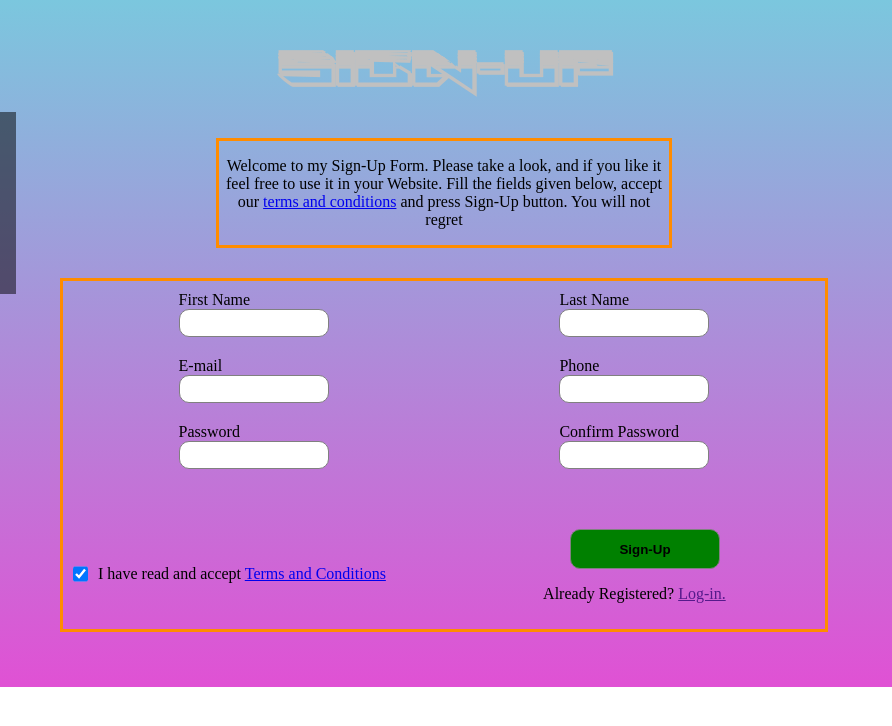
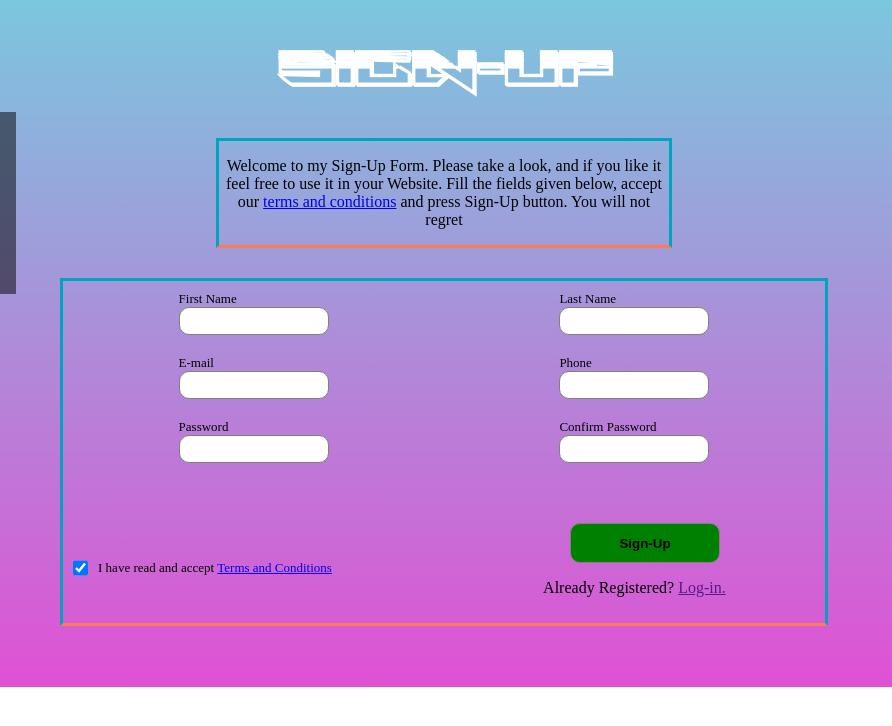
Before and after one commit to cmaster-yan/signup-form, a plain HTML site: page index.html in a window 1280 px wide. Shown: the full height of the page, 388-1280 px from the left. Drawn offline with Linux system fonts and the light colour scheme; a web font is replaced by a local one.

Commit message:
Add Style to borders and Sign-Up button

```diff
--- a/styles.css
+++ b/styles.css
@@ -56,13 +56,14 @@ body {
     text-align: center;
     font-family: TarrgetPlatinum;
     font-size: 30px;
-    color: silver;
+    color: white;
 }
 
 .info {
     width: 450px;
     text-align: center;
-    border: solid 3px darkorange;
+    border-style: solid;
+    border-color: #00A4BD #00A4BD #FF7A59;
     align-self: center;
     font-family: FallingSky;
 }
@@ -70,7 +71,8 @@ body {
 main {
     width: 85%;
     align-self: center;
-    border: solid 3px darkorange;
+    border-style: solid;
+    border-color: #00A4BD #00A4BD #FF7A59;
     margin-top: 30px;
 }
 main > form{
@@ -89,6 +91,7 @@ label{
     width: 150px;
     align-self: center;
     font-family: FallingSky;
+    font-size: 13px;
 }
 input{
     align-self: center;
@@ -129,6 +132,13 @@ button {
     border-radius: 10px;
     font-weight: bold;
 }
+button:hover{
+    transition: 0.3ms;
+    background-color: #b9e769;
+    -webkit-box-shadow: 10px 10px 99px 6px rgba(185, 231, 105, 1);
+    -moz-box-shadow: 10px 10px 99px 6px rgba(185, 231, 105, 1);
+    box-shadow: 10px 10px 99px 6px rgba(185, 231, 105, 1);
+}
 .register > p {
     align-self: center;
 }
```
